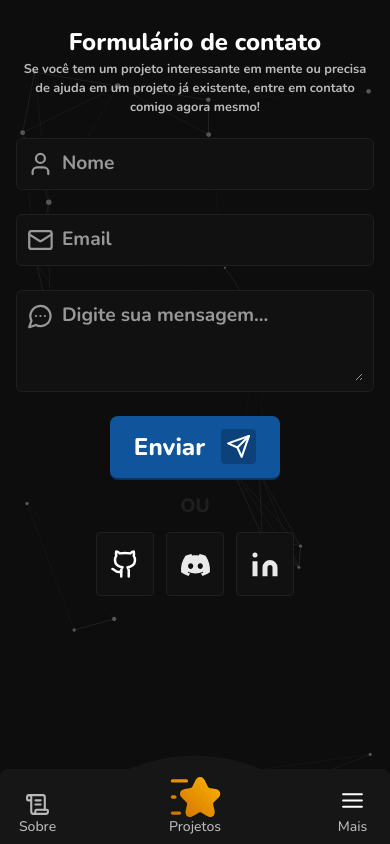
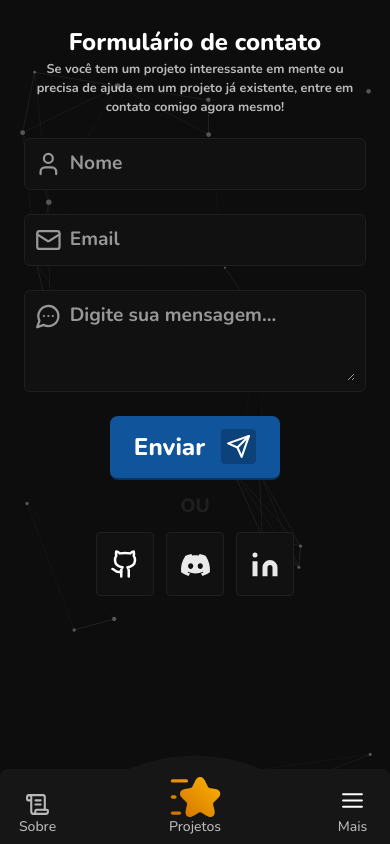
Before and after one commit to daviaxs/portfolio-v2, a Next.js app: page /app/contact in a window 390 px wide. Built offline with nearby package versions, Linux system fonts and the light colour scheme.

Commit message:
refactor: Update template component with responsive styling for different screen widths

```diff
--- a/src/app/app/template.tsx
+++ b/src/app/app/template.tsx
@@ -14,7 +14,7 @@ export default function Template({ children }: { children: React.ReactNode }) {
       initial={{ y: 20, opacity: 0 }}
       animate={{ y: 0, opacity: 1 }}
       transition={{ ease: 'easeInOut', duration: 0.5 }}
-      className={`overflow-y-auto w-full h-full z-10 ${width >= 976 ? 'px-[3rem]' : width >= 450 ? 'px-[2rem]' : 'px-0'} ${width < 976 ? 'pb-[6rem]' : ''}`}
+      className={`overflow-y-auto w-full h-full z-10 ${width >= 976 ? 'px-[3rem]' : width >= 450 ? 'px-[2rem]' : 'px-2'} ${width < 976 ? 'pb-[6rem]' : ''}`}
     >
       {children}
     </motion.main>
```
